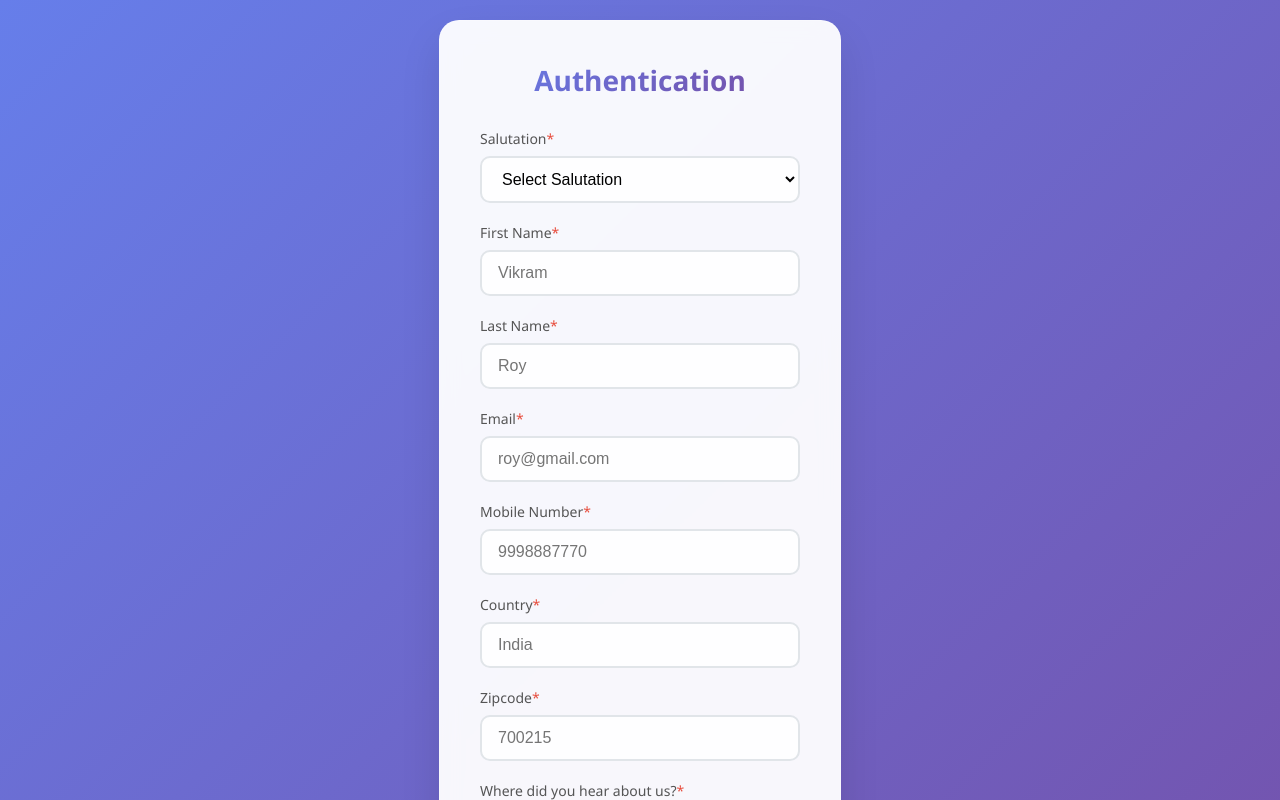
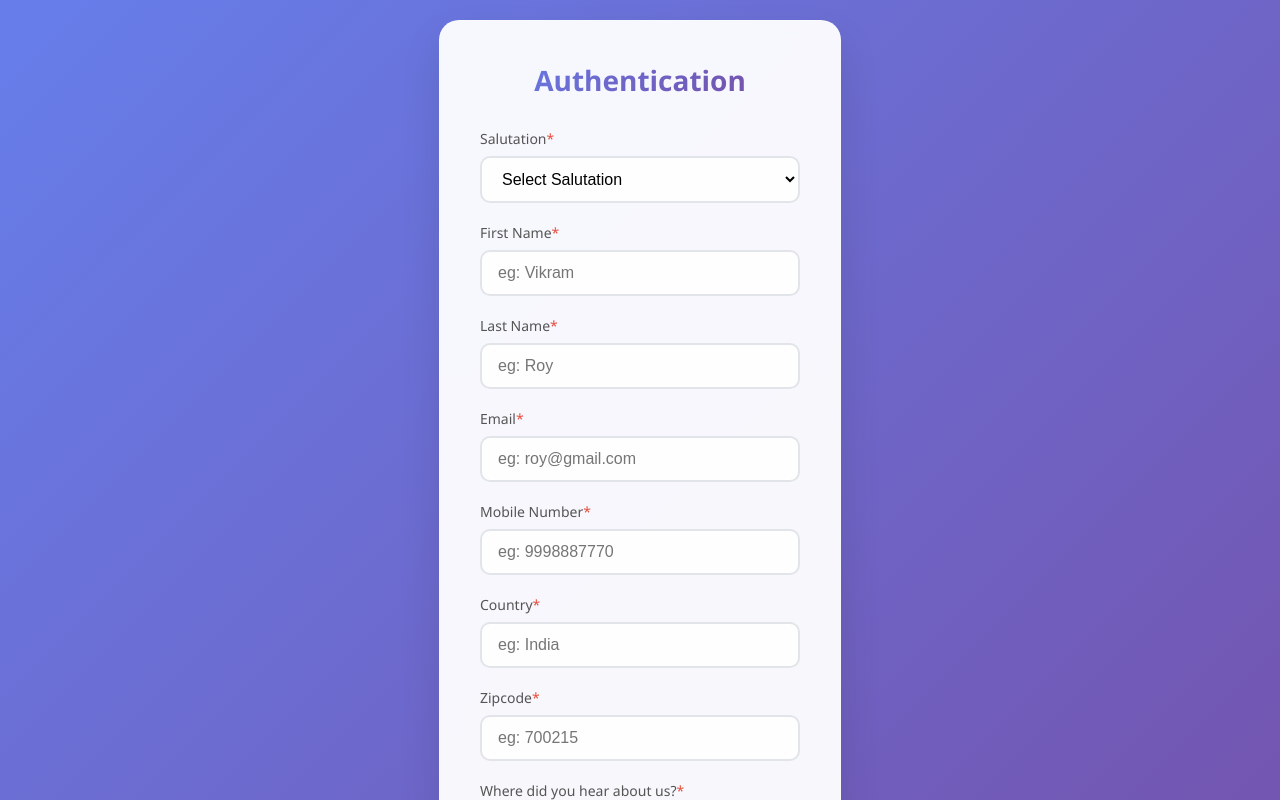
Before and after one commit to chitraksaha/Form, a React (Create React App) app: page / in a window 1280 px wide. Shown: the top 800 px of the page. Built offline with nearby package versions, Linux system fonts and the light colour scheme.

Commit message:
Enhance form validation messages and placeholder labels for clarity

```diff
--- a/src/App.js
+++ b/src/App.js
@@ -49,14 +49,14 @@ function App() {
   const [globalErrorMessage, setGlobalErrorMessage] = useState('');
   // Clear global error message when the component mounts)
   const place_holder_lables = {
-    'salutation' : 'Mr.',
-    'firstName' : 'Vikram',
-    'lastName' : 'Roy',
-    'email' : 'roy@gmail.com',
-    'mobile' : '9998887770',
-    'country' : 'India',
-    'zipcode' : '700215',
-    'hearAbout' : 'Search Engine'
+    'salutation' : 'eg: Mr.',
+    'firstName' : 'eg: Vikram',
+    'lastName' : 'eg: Roy',
+    'email' : 'eg: roy@gmail.com',
+    'mobile' : 'eg: 9998887770',
+    'country' : 'eg: India',
+    'zipcode' : 'eg: 700215',
+    'hearAbout' : 'eg: Search Engine'
   }
   // NEW STATE: Controls which "page" is shown (form or success page)
   const [showSuccessPage, setShowSuccessPage] = useState(false);
@@ -86,9 +86,9 @@ function App() {
     if (formData.firstName.trim() && !/^[a-zA-Z\s'-]+$/.test(formData.firstName.trim())) newErrors.firstName = 'Invalid Entry. Enter only characters.';
     if (formData.lastName.trim() && !/^[a-zA-Z\s'-]+$/.test(formData.lastName.trim())) newErrors.lastName = 'Invalid Entry. Enter only characters';
     if (formData.email.trim() && !/^[^\s@]+@[^\s@]+\.[^\s@]+$/.test(formData.email.trim())) newErrors.email = 'Invalid Entry. Please fill a valid email ID.';
-    if (formData.mobile.trim() && !/^\d{10,15}$/.test(formData.mobile.trim())) newErrors.mobile = 'Invalid Entry. Enter only numbers.';
+    if (formData.mobile.trim() && !/^\d{10,15}$/.test(formData.mobile.trim())) newErrors.mobile = 'Invalid Entry. Enter your 10 mobile number.';
     if (formData.country.trim() && !/^[a-zA-Z\s-]+$/.test(formData.country.trim())) newErrors.country = 'Invalid Entry. Enter only characters';
-    if (formData.zipcode.trim() && !/^[a-zA-Z0-9\s-]{3,10}$/.test(formData.zipcode.trim())) newErrors.zipcode = 'Invalid Entry. Please enter a valid pincode.';
+    if (formData.zipcode.trim() && !/^[a-zA-Z0-9\s-]{3,10}$/.test(formData.zipcode.trim())) newErrors.zipcode = 'Invalid Entry. Please enter a valid 6-digit pincode.';
 
     if (formData.solutionType === 'Home Solution') {
       if (!formData.homeCapacity || parseFloat(formData.homeCapacity) <= 0)
@@ -351,7 +351,7 @@ function App() {
 
         {/* Global Error Message Display (only when form is shown and there's a global error) */}
         {globalErrorMessage && (
-          <div id="globalErrorMessage" style={{ display: 'block' }}>
+          <div id="globalErrorMessage" style={{ display: 'block' , color: '#e74c3c'}}>
             {globalErrorMessage}
           </div>
         )}
```
